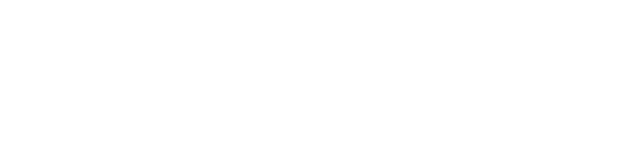
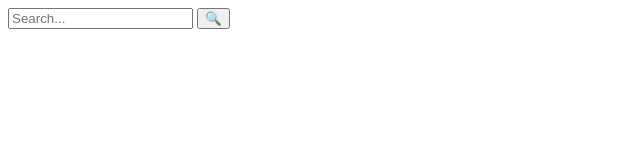
Before and after one commit to acciojob/Interactive-Search-zeelprajapati1, a website: page main.html in a window 1280 px wide. Shown: the whole page, without its empty margins (0-640 px from the left). Drawn offline with Linux system fonts and the light colour scheme.

Commit message:
created a submission

```diff
--- a/main.html
+++ b/main.html
@@ -1,16 +1,18 @@
 <!DOCTYPE html>
+<html lang="en">
+<head>
+    <meta charset="UTF-8">
+    <meta name="viewport" content="width=device-width, initial-scale=1.0">
+    <title>Interactive Search</title>
+    <link rel="stylesheet" href="styles.css">
+</head>
+<body>
 
-<html>
+    <div class="search">
+        <input type="text" class="input" placeholder="Search...">
+        <button class="btn">🔍</button>
+    </div>
 
-<head>
-	<link rel="stylesheet" href="styles.css">
-</head>
-
-<body>
-	<!-- the entire body must be written by student -->
-    <script type="text/javascript" src="./script.js">
-</script>
-
+    <script src="script.js"></script>
 </body>
-
 </html>
```
